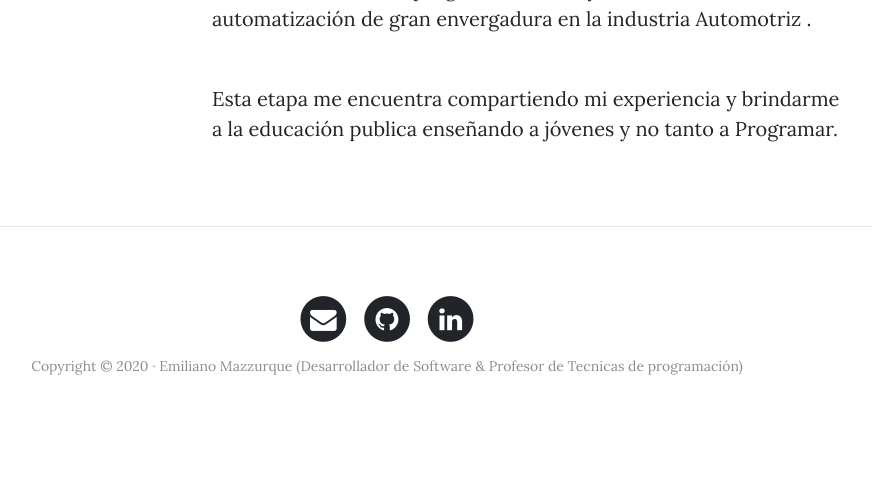
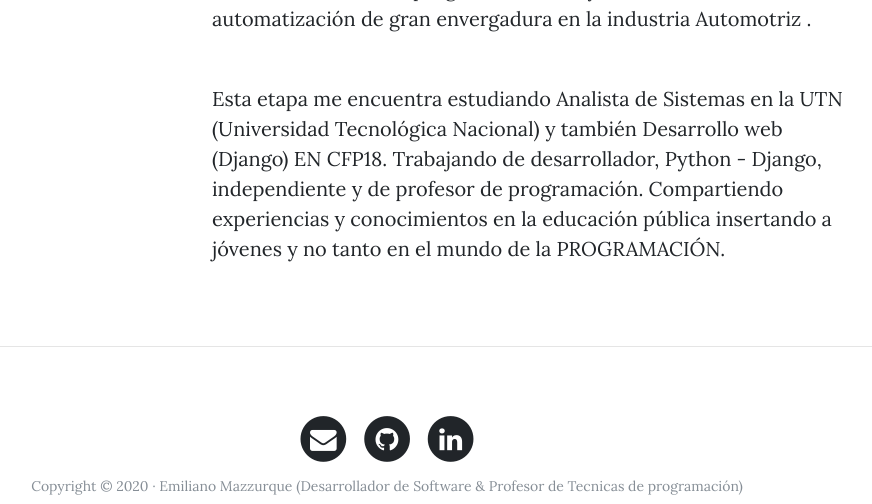
Before and after one commit to monioalmagro/curriculum_vitae, a Django app: page /about-me/ in a window 1280 px wide. Shown: the part 902-1406 px from the top of the page, without its empty margins (253-1125 px from the left). Before the commit the page ends 1277 px from the top, so only its background shows below. Run offline with Django 3.2, Linux system fonts and the light colour scheme; some libraries are stand-ins or nearby versions.

Commit message:
ingreso de portafoli

```diff
--- a/web_personal/core/templates/core/about.html
+++ b/web_personal/core/templates/core/about.html
@@ -20,7 +20,9 @@
         <h2 class="section-heading">Emiliano Mazzurque</h2>
         <p>Vivo en Boedo (CABA) muy cerca del Distrito Tecnológico. Desde muy joven soy un apasionado de la tecnología. A los 13 años hacía mi primer contacto con ella a través de mi incorporación a la Escuela Técnica. Luego, gracias a ser egresado como Técnico Electrónico con especialidad en Telecomunicaciones, ingresé en el mundo de la Electrónica aplicada a la industria y me inicie como programador de PLC. En una segunda etapa laboral, continuando la formación continua, Comencé a programar Robots y Sistemas de automatización de gran envergadura en la industria Automotriz .</p>
         <br>
-        <p>Esta etapa me encuentra compartiendo mi experiencia y brindarme a la educación publica enseñando a jóvenes y no tanto a Programar.</p>
+        <p>Esta etapa me encuentra estudiando Analista de Sistemas en la UTN (Universidad Tecnológica Nacional) y también Desarrollo web (Django) EN CFP18.
+Trabajando de desarrollador, Python - Django,  independiente y de profesor de programación. Compartiendo experiencias y conocimientos en la educación pública insertando a jóvenes y no tanto en el mundo de la PROGRAMACIÓN.
+</p>
     </div>
 </div>
 {% endblock %}
```
Also changed, not shown: web_personal/media/projects/Captura_de_pantalla_de_2020-04-27_00-44-43.png (added), web_personal/media/projects/Captura_de_pantalla_de_2020-04-27_00-54-25.png (added), web_personal/media/projects/Captura_de_pantalla_de_2020-04-27_01-07-49.png (added), web_personal/media/projects/Captura_de_pantalla_de_2020-04-27_01-11-12.png (added).
